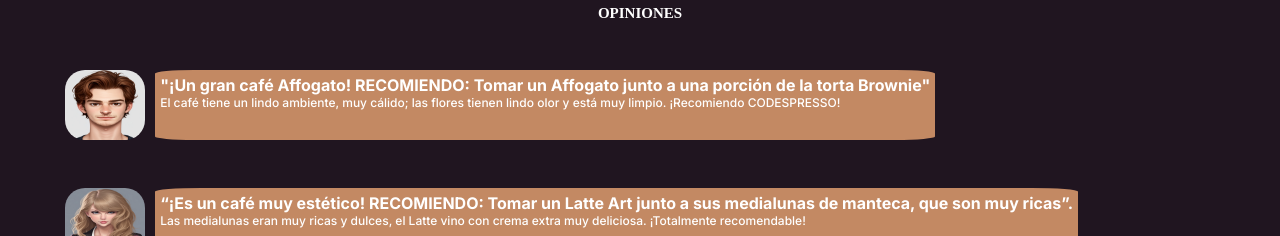
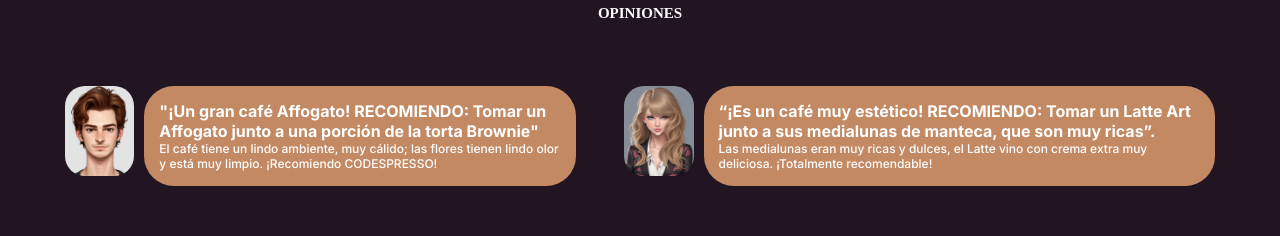
Before and after one commit to IIAGUSII/Proyecto-Coffe, a React (Vite) app: page / in a window 1280 px wide. Shown: the part 715-951 px from the top of the page. Built offline with nearby package versions, Linux system fonts and the light colour scheme; no server answers.

Commit message:
cambios en medias querys

```diff
--- a/src/Styles/Opinion.css
+++ b/src/Styles/Opinion.css
@@ -4,6 +4,7 @@
   flex-direction: column;
   width: 90%;
   margin: 0 auto;
+  margin-bottom: 15%;
 }
 
 .opinions {
@@ -15,6 +16,7 @@
 .opinions h2 {
   text-align: center;
   font-size: 15px;
+  margin-bottom: 5%;
 }
 
 .opinions img {
@@ -45,7 +47,7 @@
 
 .opinion_two {
   display: flex;
-  margin-bottom: 15%;
+
 }
 
 .text_two {
@@ -55,3 +57,39 @@
   padding: 5px;
   font-family: "Inter", sans-serif;
 }
+
+
+@media (min-width: 480px) {
+  .text_opinion {
+    padding: 10px;
+    border-radius: 35px;
+  }
+  .text_two {
+    padding: 10px;
+    border-radius: 35px;
+  }
+}
+
+@media (min-width: 768px) {
+  .text_opinion {
+    padding: 15px;
+    border-radius: 30px;
+  }
+
+  .text_two {
+    padding: 15px;
+    border-radius: 30px;
+  }
+}
+
+@media (min-width: 1200px) {
+  .opinions_container {
+    display: flex;
+    flex-direction: row;
+  }
+
+  .opinions img {
+    width: 110px;
+    height: 90px;
+  }
+}
--- a/src/assets/components/AllProducts.jsx
+++ b/src/assets/components/AllProducts.jsx
@@ -50,7 +50,8 @@ function AllProducts() {
     ? [...apiData].sort((a, b) => b.price - a.price)
     : apiData;
 
-  const productsToShow = sortedProducts.slice(startIndex, endIndex);
+  const productsToShow = sortedProducts.filter((prod)=>prod.name .toLocaleLowerCase()
+  .includes(searchText.toLocaleLowerCase())).slice(startIndex, endIndex);
 
   const goToPreviousPage = () => {
     if (currentPage > 1) {
--- a/src/assets/components/Opinions.jsx
+++ b/src/assets/components/Opinions.jsx
@@ -7,8 +7,9 @@ function Opinions() {
   console.log("holap");
   return (
     <section className="opinions">
+              <h2>OPINIONES</h2>
       <div className="opinions_container">
-        <h2>OPINIONES</h2>
+
         <OpinionOne></OpinionOne>
        <OpinionTwo></OpinionTwo>
       </div>
```
